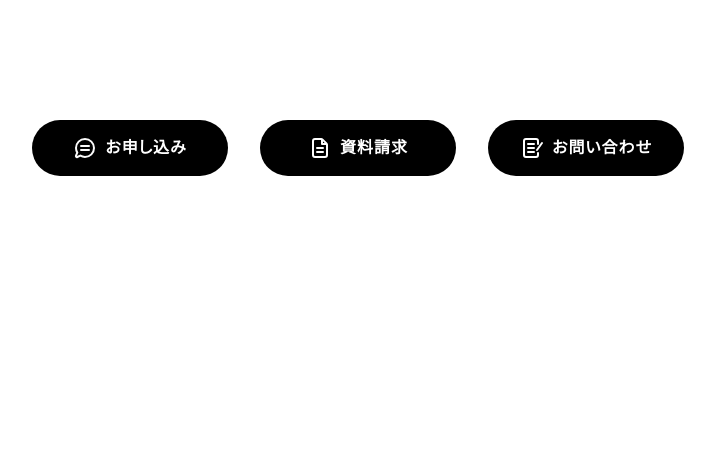
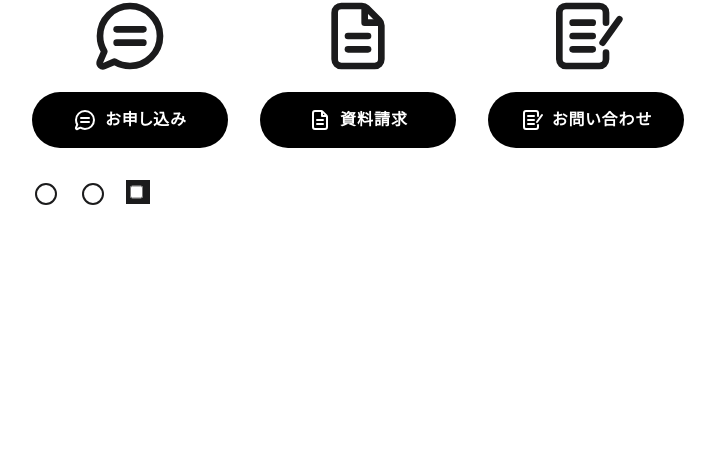
Before and after one commit to tarojono/ctaicon_test, a plain HTML site: page index.html in a window 1280 px wide. Shown: the part 344-800 px from the top of the page, without its empty margins (282-997 px from the left). Drawn offline with nearby package versions, Linux system fonts and the light colour scheme; a web font is replaced by a local one.

Commit message:
Add files via upload

```diff
--- a/ctabutton.js
+++ b/ctabutton.js
@@ -2,9 +2,13 @@
 const animationsConfig = [
   { containerId: 'contact', iconId: 'contact-icon', path: 'contact_white.json', defaultFrames: [0, 48], hoverFrames: [49, 61], clickFrames: [62, 74] },
   { containerId: 'docrequest', iconId: 'docrequest-icon', path: 'docrequest_white.json', defaultFrames: [0, 48], hoverFrames: [49, 61], clickFrames: [62, 74] },
-  { containerId: 'registration', iconId: 'registration-icon', path: 'registration_white.json', defaultFrames: [0, 72], hoverFrames: [72, 84], clickFrames: [84, 96] }
+  { containerId: 'registration', iconId: 'registration-icon', path: 'registration_white.json', defaultFrames: [0, 72], hoverFrames: [72, 84], clickFrames: [84, 96] },
+  { containerId: 'contact', iconId: 'contact-L', path: 'contact_black.json', defaultFrames: [0, 48], hoverFrames: [49, 61], clickFrames: [62, 74] },
+  { containerId: 'docrequest', iconId: 'docrequest-L', path: 'docrequest_black.json', defaultFrames: [0, 48], hoverFrames: [49, 61], clickFrames: [62, 74] },
+  { containerId: 'registration', iconId: 'registration-L', path: 'registration_black.json', defaultFrames: [0, 72], hoverFrames: [72, 84], clickFrames: [84, 96] },
+
+
 ];
-
 // アニメーションのロードとイベントハンドラの設定
 animationsConfig.forEach(config => {
   // アイコンコンテナの要素を取得
@@ -15,16 +19,26 @@ animationsConfig.forEach(config => {
     container: iconContainer,
     renderer: 'svg',
     loop: false,
-    autoplay: TransformStreamDefaultController,
+    autoplay: false,
     path: config.path
   });
+
+
+  // アニメーションのロードが完了したらデフォルトフレームセグメントを再生
+  animation.addEventListener('DOMLoaded', () => {
+    animation.playSegments(config.defaultFrames, true);
+  });
+
 
   // ボタンコンテナの要素を取得
   const buttonContainer = document.getElementById(config.containerId);
 
   // ホバー時の挙動
-  buttonContainer.addEventListener('mouseover', () => {
-    animation.playSegments(config.hoverFrames, true);
+  buttonContainer.addEventListener('mouseover', (event) => {
+    // イベントがbuttonContainerに直接発生した場合のみアニメーションを再生
+    if (event.target === event.currentTarget) {
+      animation.playSegments(config.hoverFrames, true);
+    }
   });
 
   // ホバーから離れた時の挙動
@@ -36,73 +50,11 @@ animationsConfig.forEach(config => {
   buttonContainer.addEventListener('click', () => {
     animation.playSegments(config.clickFrames, true);
   });
+
+
 });
 
-
-// アニメーション設定
-// const animationsConfig = [
-//   { id: 'contact-icon', path: 'contact_white.json', defaultFrames: [0, 48], hoverFrames: [49, 61], clickFrames: [62, 74] },
-//   { id: 'docrequest-icon', path: 'docrequest _white.json', defaultFrames: [0, 48], hoverFrames: [49, 61], clickFrames: [62, 74] },
-//   { id: 'registration-icon', path: 'registration_white.json', defaultFrames: [0, 72], hoverFrames: [72, 84], clickFrames: [84, 96] }
-// ];
-
-// // アニメーションのロードとイベントハンドラの設定
-// animationsConfig.forEach(config => {
-//   const animation = lottie.loadAnimation({
-//     container: document.getElementById(config.id),
-//     renderer: 'svg',
-//     loop: false,
-//     autoplay: false,
-//     path: config.path
-//   });
-
-//   // アニメーションがロードされたらデフォルトフレームを再生
-//   animation.addEventListener('DOMLoaded', () => {
-//     animation.playSegments(config.defaultFrames, true);
-//   });
-
-//   // ホバー時の挙動
-//   document.getElementById(config.id).addEventListener('mouseover', () => {
-//     animation.playSegments(config.hoverFrames, true);
-//   });
-
-//   // ホバーから離れた時の挙動
-//   document.getElementById(config.id).addEventListener('mouseleave', () => {
-//     animation.playSegments(config.defaultFrames, true);
-//   });
-
-//   // クリック時の挙動
-//   document.getElementById(config.id).addEventListener('click', () => {
-//     animation.playSegments(config.clickFrames, true);
-//   });
-// });//
-
-
-// const animations = [
-//   { containerId: 'contact-icon', jsonPath: 'contact_white.json' },
-//   { containerId: 'docrequest-icon', jsonPath: 'docrequest _white.json' },
-//   { containerId: 'registration-icon', jsonPath: 'registration_white.json' },
-// ];
-
-// animations.forEach(animation => {
-//   lottie.loadAnimation({
-//     container: document.getElementById(animation.containerId),
-//     renderer: 'svg',
-//     loop: false,
-//     autoplay: true,
-//     path: animation.jsonPath
-//   });
-// });
-
-
-
-
-
-// // アニメーションをロード
-// var animation = lottie.loadAnimation({
-//   container: document.getElementById('contact-icon'),
-//   renderer: 'svg',
-//   loop: false,
-//   autoplay: true,
-//   path: 'contact_white.json'
-// });
+// script.js
+document.getElementById('playbutton').addEventListener('click', function() {
+  window.location.reload();
+});
```
Also changed, not shown: index.html (+5 -2 lines), Play.svg (added).
